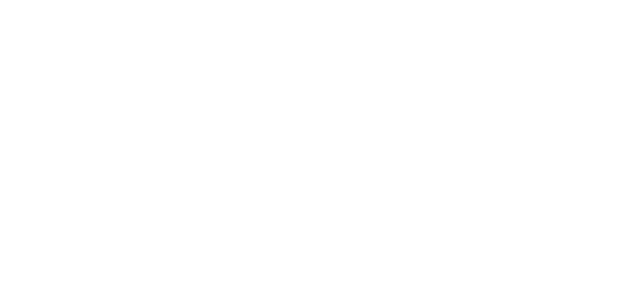
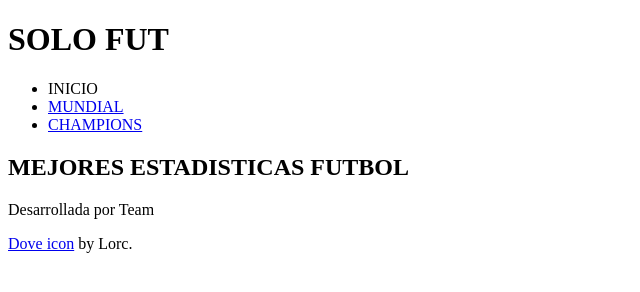
Before and after one commit to andres-gerena-itc/Proyecto_Futbol, a plain HTML site: page index.html in a window 1280 px wide. Shown: the whole page, without its empty margins (0-640 px from the left). Drawn offline with Linux system fonts and the light colour scheme; files that its build step writes are made by us from their sources.

Commit message:
Ajustes iniciales
Ajustes iniciales para inicio de proyecto

```diff
--- a/index.html
+++ b/index.html
@@ -1,11 +1,41 @@
 <!DOCTYPE html>
-<html lang="en">
+<html lang="en-US">
+
 <head>
-    <meta charset="UTF-8">
-    <meta name="viewport" content="width=device-width, initial-scale=1.0">
+    <meta charset="utf-8">
+    <meta name="viewport" content="width=device-width">
     <title>Futbol Scores</title>
+    <link href="https://fonts.googleapis.com/css?family=Roboto+Condensed:300|Cinzel+Decorative:700" rel="stylesheet">
+    <link rel="stylesheet" href="style.css">
+
+
 </head>
+
 <body>
+    <header>
+        <h1>SOLO FUT</h1>
+        <nav>
+            <ul>
+                <li><span>INICIO</span></li>
+                <li><a href="#">MUNDIAL</a></li>
+                <li><a href="#">CHAMPIONS</a></li>
+            </ul>
+        </nav>
+    </header>
+
+    <main>
+        <article>
+            <h2>MEJORES ESTADISTICAS FUTBOL</h2>
+            <p>
+            </p>
+        </article>
+    </main>
+
+    <footer>
+        <p>Desarrollada por Team</p>
+        <p><a href="http://game-icons.net/lorc/originals/dove.html">Dove icon</a> by Lorc.</p>
+    </footer>
 
 </body>
+
 </html>
```
Also changed, not shown: competencias/champions.html (added), competencias/mundial.html (added).
